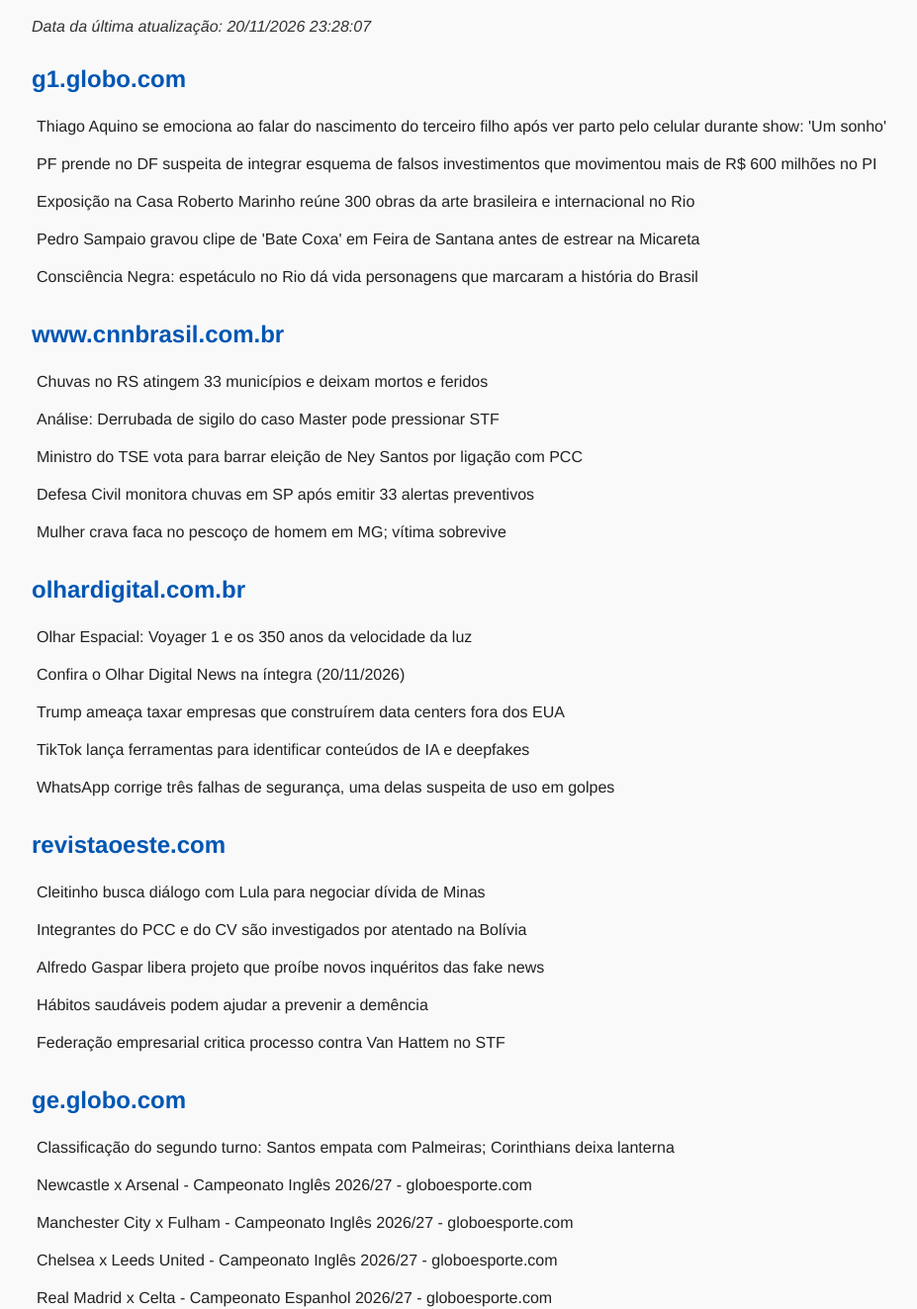
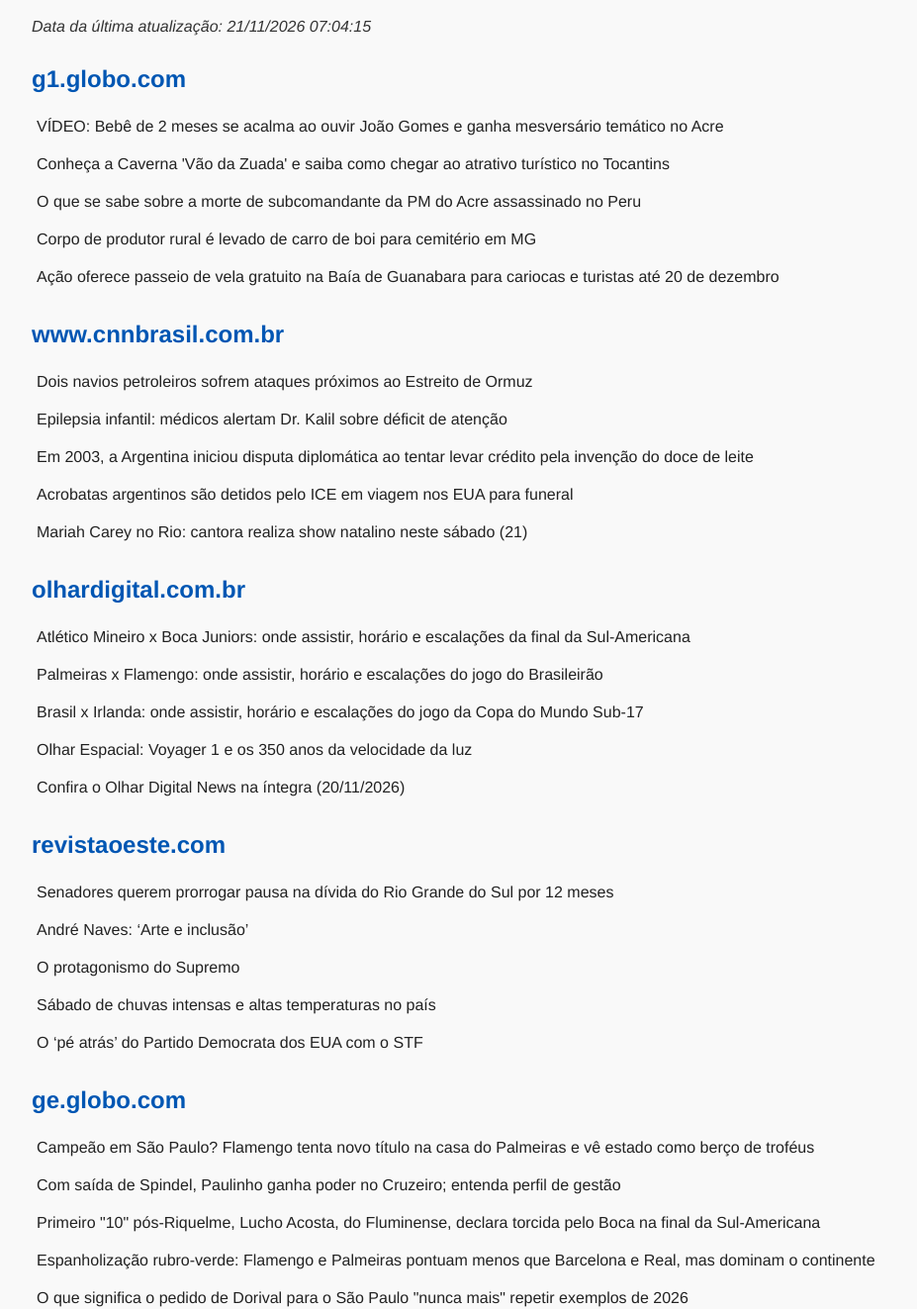
Before and after one commit to Reinaldopinheiro/reinaldopinheiro.github.io, a plain HTML site: page noticias/noticias.html in a window 1280 px wide. Shown: the part 92-1415 px from the top of the page at 99% size, without its empty margins (8-935 px from the left). Drawn offline with Linux system fonts and the light colour scheme.

Commit message:
Automação: Noticias RPC atualizadas

```diff
--- a/noticias/noticias.html
+++ b/noticias/noticias.html
@@ -13,46 +13,46 @@
 </style>
 </head><body>
 <h1>NOTICIAS RPC</h1>
-<p><em>Data da última atualização: 20/11/2026 23:28:07</em></p>
+<p><em>Data da última atualização: 21/11/2026 07:04:15</em></p>
 <h2>g1.globo.com</h2>
 <div class="noticias">
-<div class="noticia"><a href="https://g1.globo.com/ba/feira-de-santana-regiao/noticia/2026/11/20/thiago-aquino-se-emociona-ao-falar-do-nascimento-do-terceiro-filho-apos-ver-parto-pelo-celular.ghtml" target="_blank">Thiago Aquino se emociona ao falar do nascimento do terceiro filho após ver parto pelo celular durante show: 'Um sonho'</a></div>
-<div class="noticia"><a href="https://g1.globo.com/politica/noticia/2026/11/20/pf-prende-suspeita-de-integrar-esquema-de-falsos-investimentos-que-movimentou-mais-de-r-600-milhoes-no-pi.ghtml" target="_blank">PF prende no DF suspeita de integrar esquema de falsos investimentos que movimentou mais de R$ 600 milhões no PI</a></div>
-<div class="noticia"><a href="https://g1.globo.com/jornal-nacional/noticia/2026/11/20/exposicao-na-casa-roberto-marinho-reune-300-obras-da-arte-brasileira-e-internacional-no-rio.ghtml" target="_blank">Exposição na Casa Roberto Marinho reúne 300 obras da arte brasileira e internacional no Rio</a></div>
-<div class="noticia"><a href="https://g1.globo.com/ba/feira-de-santana-regiao/noticia/2026/11/20/pedro-sampaio-gravou-clipe-em-feira-de-santana-antes-de-estrear-na-micareta.ghtml" target="_blank">Pedro Sampaio gravou clipe de 'Bate Coxa' em Feira de Santana antes de estrear na Micareta</a></div>
-<div class="noticia"><a href="https://g1.globo.com/jornal-nacional/noticia/2026/11/20/consciencia-negra-espetaculo-no-rio-da-vida-personagens-que-marcaram-a-historia-do-brasil.ghtml" target="_blank">Consciência Negra: espetáculo no Rio dá vida personagens que marcaram a história do Brasil</a></div>
+<div class="noticia"><a href="https://g1.globo.com/ac/acre/noticia/2026/11/21/video-bebe-de-2-meses-se-acalma-ao-ouvir-joao-gomes-e-ganha-mesversario-tematico-no-acre.ghtml" target="_blank">VÍDEO: Bebê de 2 meses se acalma ao ouvir João Gomes e ganha mesversário temático no Acre</a></div>
+<div class="noticia"><a href="https://g1.globo.com/to/tocantins/noticia/2026/11/21/conheca-a-caverna-vao-da-zuada-e-saiba-como-chegar-ao-atrativo-turistico-no-tocantins.ghtml" target="_blank">Conheça a Caverna 'Vão da Zuada' e saiba como chegar ao atrativo turístico no Tocantins</a></div>
+<div class="noticia"><a href="https://g1.globo.com/ac/acre/noticia/2026/11/21/o-que-se-sabe-sobre-a-morte-de-subcomandante-da-pm-do-acre-assassinado-no-peru.ghtml" target="_blank">O que se sabe sobre a morte de subcomandante da PM do Acre assassinado no Peru</a></div>
+<div class="noticia"><a href="https://g1.globo.com/mg/centro-oeste/noticia/2026/11/21/corpo-de-produtor-rural-e-levado-de-carro-de-boi-para-cemiterio-em-mg.ghtml" target="_blank">Corpo de produtor rural é levado de carro de boi para cemitério em MG</a></div>
+<div class="noticia"><a href="https://g1.globo.com/guia/guia-rj/noticia/2026/11/21/acao-oferece-passeio-de-vela-gratuito-na-baia-de-guanabara-para-cariocas-e-turistas-ate-20-de-dezembro.ghtml" target="_blank">Ação oferece passeio de vela gratuito na Baía de Guanabara para cariocas e turistas até 20 de dezembro</a></div>
 </div>
 <h2>www.cnnbrasil.com.br</h2>
 <div class="noticias">
-<div class="noticia"><a href="https://www.cnnbrasil.com.br/nacional/sul/rs/chuvas-no-rs-atingem-33-municipios-e-deixam-mortos-e-feridos/" target="_blank">Chuvas no RS atingem 33 municípios e deixam mortos e feridos</a></div>
-<div class="noticia"><a href="https://www.cnnbrasil.com.br/politica/analise-derrubada-de-sigilo-do-caso-master-pode-pressionar-stf/" target="_blank">Análise: Derrubada de sigilo do caso Master pode pressionar STF</a></div>
-<div class="noticia"><a href="https://www.cnnbrasil.com.br/politica/ministro-do-tse-vota-para-barrar-eleicao-de-ney-santos-por-ligacao-com-pcc/" target="_blank">Ministro do TSE vota para barrar eleição de Ney Santos por ligação com PCC</a></div>
-<div class="noticia"><a href="https://www.cnnbrasil.com.br/nacional/sudeste/sp/defesa-civil-monitora-chuvas-em-sp-apos-emitir-33-alertas-preventivos/" target="_blank">Defesa Civil monitora chuvas em SP após emitir 33 alertas preventivos</a></div>
-<div class="noticia"><a href="https://www.cnnbrasil.com.br/nacional/sudeste/mg/mulher-crava-faca-no-pescoco-de-homem-em-mg-vitima-sobrevive/" target="_blank">Mulher crava faca no pescoço de homem em MG; vítima sobrevive</a></div>
+<div class="noticia"><a href="https://www.cnnbrasil.com.br/noticias/dois-navios-petroleiros-sofrem-ataques-proximos-ao-estreito-de-ormuz/" target="_blank">Dois navios petroleiros sofrem ataques próximos ao Estreito de Ormuz</a></div>
+<div class="noticia"><a href="https://www.cnnbrasil.com.br/saude/epilepsia-infantil-medicos-alertam-dr-kalil-sobre-deficit-de-atencao/" target="_blank">Epilepsia infantil: médicos alertam Dr. Kalil sobre déficit de atenção</a></div>
+<div class="noticia"><a href="https://www.cnnbrasil.com.br/curiosidades/em-2003-a-argentina-iniciou-disputa-diplomatica-ao-tentar-levar-credito-pela-invencao-do-doce-de-leite/" target="_blank">Em 2003, a Argentina iniciou disputa diplomática ao tentar levar crédito pela invenção do doce de leite</a></div>
+<div class="noticia"><a href="https://www.cnnbrasil.com.br/internacional/acrobatas-argentinos-sao-detidos-pelo-ice-em-viagem-nos-eua-para-funeral/" target="_blank">Acrobatas argentinos são detidos pelo ICE em viagem nos EUA para funeral</a></div>
+<div class="noticia"><a href="https://www.cnnbrasil.com.br/pop/musica/mariah-carey-no-rio-cantora-realiza-show-natalino-neste-sabado-21/" target="_blank">Mariah Carey no Rio: cantora realiza show natalino neste sábado (21)</a></div>
 </div>
 <h2>olhardigital.com.br</h2>
 <div class="noticias">
+<div class="noticia"><a href="https://olhardigital.com.br/2026/11/21/internet-e-redes-sociais/atletico-mineiro-x-boca-juniors-onde-assistir-a-final-da-sul-americana-2026/" target="_blank">Atlético Mineiro x Boca Juniors: onde assistir, horário e escalações da final da Sul-Americana</a></div>
+<div class="noticia"><a href="https://olhardigital.com.br/2026/11/21/internet-e-redes-sociais/palmeiras-x-flamengo-onde-assistir-ao-jogo-do-brasileirao-2026/" target="_blank">Palmeiras x Flamengo: onde assistir, horário e escalações do jogo do Brasileirão</a></div>
+<div class="noticia"><a href="https://olhardigital.com.br/2026/11/21/internet-e-redes-sociais/brasil-x-irlanda-onde-assistir-ao-jogo-da-copa-do-mundo-sub-17/" target="_blank">Brasil x Irlanda: onde assistir, horário e escalações do jogo da Copa do Mundo Sub-17</a></div>
 <div class="noticia"><a href="https://olhardigital.com.br/2026/11/20/colunistas/olhar-espacial-voyager-1-e-os-350-anos-da-velocidade-da-luz/" target="_blank">Olhar Espacial: Voyager 1 e os 350 anos da velocidade da luz</a></div>
 <div class="noticia"><a href="https://olhardigital.com.br/2026/11/20/videos/confira-o-olhar-digital-news-na-integra-20-11-2026/" target="_blank">Confira o Olhar Digital News na íntegra (20/11/2026)</a></div>
-<div class="noticia"><a href="https://olhardigital.com.br/2026/11/20/pro/trump-ameaca-taxar-empresas-que-construirem-data-centers-fora-dos-eua/" target="_blank">Trump ameaça taxar empresas que construírem data centers fora dos EUA</a></div>
-<div class="noticia"><a href="https://olhardigital.com.br/2026/11/20/internet-e-redes-sociais/tiktok-lanca-ferramentas-para-identificar-conteudos-de-ia-e-deepfakes/" target="_blank">TikTok lança ferramentas para identificar conteúdos de IA e deepfakes</a></div>
-<div class="noticia"><a href="https://olhardigital.com.br/2026/11/20/seguranca/whatsapp-corrige-tres-falhas-de-seguranca-uma-delas-suspeita-de-uso-em-golpes/" target="_blank">WhatsApp corrige três falhas de segurança, uma delas suspeita de uso em golpes</a></div>
 </div>
 <h2>revistaoeste.com</h2>
 <div class="noticias">
-<div class="noticia"><a href="https://revistaoeste.com/politica/cleitinho-busca-dialogo-com-lula-para-negociar-divida-de-minas/" target="_blank">Cleitinho busca diálogo com Lula para negociar dívida de Minas</a></div>
-<div class="noticia"><a href="https://revistaoeste.com/mundo/integrantes-do-pcc-e-do-cv-sao-investigados-por-atentado-na-bolivia/" target="_blank">Integrantes do PCC e do CV são investigados por atentado na Bolívia</a></div>
-<div class="noticia"><a href="https://revistaoeste.com/politica/alfredo-gaspar-libera-projeto-que-proibe-novos-inqueritos-das-emfake-news-em/" target="_blank">Alfredo Gaspar libera projeto que proíbe novos inquéritos das fake news</a></div>
-<div class="noticia"><a href="https://revistaoeste.com/agronegocio/habitos-saudaveis-podem-ajudar-a-prevenir-a-demencia/" target="_blank">Hábitos saudáveis podem ajudar a prevenir a demência</a></div>
-<div class="noticia"><a href="https://revistaoeste.com/politica/federacao-empresarial-critica-processo-contra-van-hattem-no-stf/" target="_blank">Federação empresarial critica processo contra Van Hattem no STF</a></div>
+<div class="noticia"><a href="https://revistaoeste.com/politica/senadores-querem-prorrogar-pausa-na-divida-do-rio-grande-do-sul-por-12-meses/" target="_blank">Senadores querem prorrogar pausa na dívida do Rio Grande do Sul por 12 meses</a></div>
+<div class="noticia"><a href="https://revistaoeste.com/curiosidades/andre-naves-arte-e-inclusao/" target="_blank">André Naves: ‘Arte e inclusão’</a></div>
+<div class="noticia"><a href="https://revistaoeste.com/politica/o-protagonismo-do-supremo/" target="_blank">O protagonismo do Supremo</a></div>
+<div class="noticia"><a href="https://revistaoeste.com/brasil/sabado-de-chuvas-intensas-e-altas-temperaturas-no-pais/" target="_blank">Sábado de chuvas intensas e altas temperaturas no país</a></div>
+<div class="noticia"><a href="https://revistaoeste.com/no-ponto/o-pe-atras-do-partido-democrata-dos-eua-com-o-stf/" target="_blank">O ‘pé atrás’ do Partido Democrata dos EUA com o STF</a></div>
 </div>
 <h2>ge.globo.com</h2>
 <div class="noticias">
-<div class="noticia"><a href="https://ge.globo.com/gato-mestre/noticia/2026/11/20/classificacao-do-segundo-turno-santos-empata-com-palmeiras-corinthians-deixa-lanterna.ghtml" target="_blank">Classificação do segundo turno: Santos empata com Palmeiras; Corinthians deixa lanterna</a></div>
-<div class="noticia"><a href="https://ge.globo.com/futebol/futebol-internacional/futebol-ingles/jogo/21-11-2026/Newcastle-Arsenal.ghtml" target="_blank">Newcastle x Arsenal - Campeonato Inglês 2026/27 - globoesporte.com</a></div>
-<div class="noticia"><a href="https://ge.globo.com/futebol/futebol-internacional/futebol-ingles/jogo/21-11-2026/Manchestercity-Fulham.ghtml" target="_blank">Manchester City x Fulham - Campeonato Inglês 2026/27 - globoesporte.com</a></div>
-<div class="noticia"><a href="https://ge.globo.com/futebol/futebol-internacional/futebol-ingles/jogo/21-11-2026/Chelsea-leeds-united.ghtml" target="_blank">Chelsea x Leeds United - Campeonato Inglês 2026/27 - globoesporte.com</a></div>
-<div class="noticia"><a href="https://ge.globo.com/futebol/futebol-internacional/futebol-espanhol/jogo/21-11-2026/realmadrid-celta-de-vigo.ghtml" target="_blank">Real Madrid x Celta - Campeonato Espanhol 2026/27 - globoesporte.com</a></div>
+<div class="noticia"><a href="https://ge.globo.com/futebol/times/flamengo/noticia/2026/11/21/campeao-em-sao-paulo-flamengo-tenta-novo-titulo-na-casa-do-palmeiras-e-ve-estado-como-berco-de-trofeus.ghtml" target="_blank">Campeão em São Paulo? Flamengo tenta novo título na casa do Palmeiras e vê estado como berço de troféus </a></div>
+<div class="noticia"><a href="https://ge.globo.com/futebol/times/cruzeiro/noticia/2026/11/21/com-saida-de-spindel-paulinho-ganha-poder-no-cruzeiro-entenda-perfil-de-gestao.ghtml" target="_blank">Com saída de Spindel, Paulinho ganha poder no Cruzeiro; entenda perfil de gestão</a></div>
+<div class="noticia"><a href="https://ge.globo.com/futebol/times/fluminense/noticia/2026/11/21/primeiro-10-pos-riquelme-lucho-acosta-do-fluminense-declara-torcida-pelo-boca-na-final-da-sul-americana.ghtml" target="_blank">Primeiro "10" pós-Riquelme, Lucho Acosta, do Fluminense, declara torcida pelo Boca na final da Sul-Americana</a></div>
+<div class="noticia"><a href="https://ge.globo.com/gato-mestre/noticia/2026/11/21/espanholizacao-rubro-verde-flamengo-e-palmeiras-pontuam-menos-que-barcelona-e-real-mas-dominam-o-continente.ghtml" target="_blank">Espanholização rubro-verde: Flamengo e Palmeiras pontuam menos que Barcelona e Real, mas dominam o continente</a></div>
+<div class="noticia"><a href="https://ge.globo.com/futebol/times/sao-paulo/noticia/2026/11/21/o-que-significa-o-pedido-de-dorival-para-o-sao-paulo-nunca-mais-repetir-exemplos-de-2026.ghtml" target="_blank">O que significa o pedido de Dorival para o São Paulo "nunca mais" repetir exemplos de 2026</a></div>
 </div>
 <footer>
   <p>© 2026 Copyright Reinaldo Pinheiro Consultoria com Gemini - Versão 5.5 (Script Automático)</p>
```
